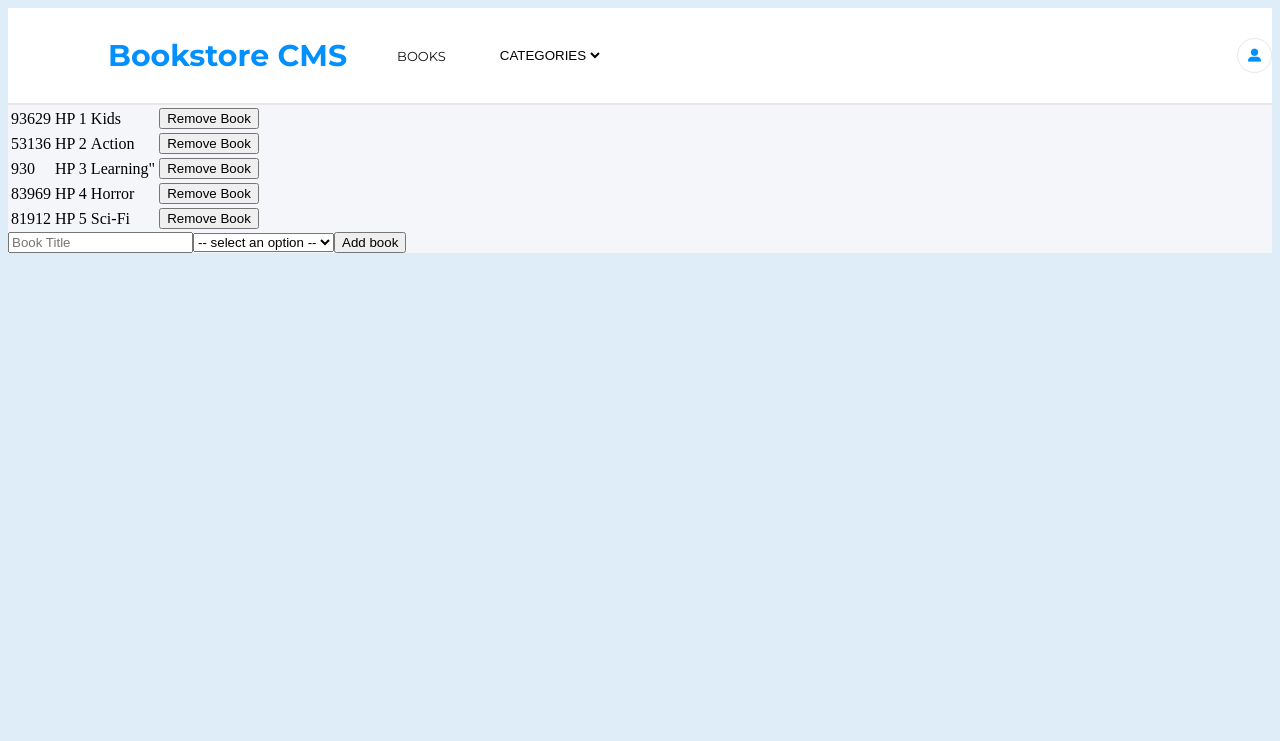
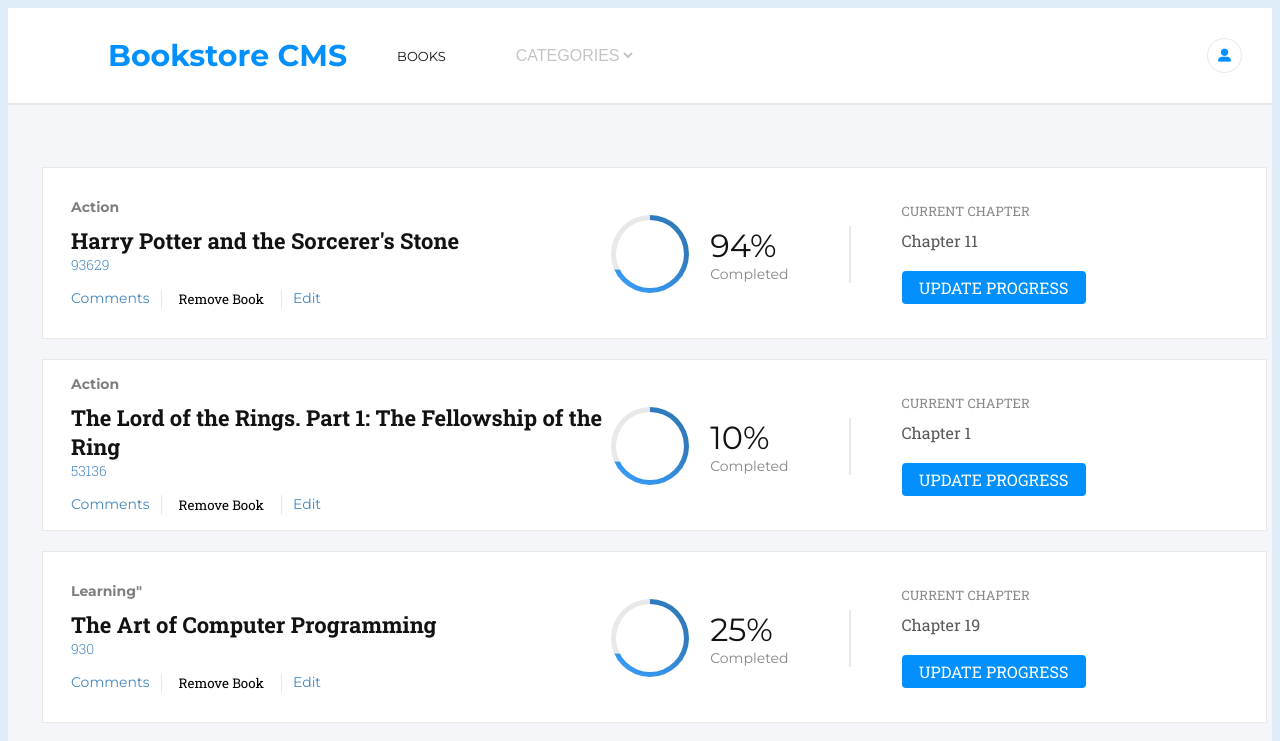
Before and after one commit to arslanbisharat/project-redux-bookstore, a React (Create React App) app: page / in a window 1280 px wide. Shown: the top 741 px of the page. Built offline with nearby package versions, Linux system fonts and the light colour scheme.

Commit message:
Finished styling

```diff
--- a/src/components/Book.js
+++ b/src/components/Book.js
@@ -7,15 +7,45 @@ const Book = ({ book, clickHandler }) => {
   };
   return (
     <tr>
-      <td>{book.id}</td>
-      <td>{book.title}</td>
-      <td>{book.category}</td>
-      <td>
-        {' '}
-        <button onClick={remove} type="button">
-          Remove Book
-        </button>
-        {' '}
+      <td className="left-td">
+        <div className="book-information-container">
+          <div className="book-category">{book.category}</div>
+          <div className="book-title roboto">{book.title}</div>
+          <div className="book-id roboto">{book.id}</div>
+
+          <div className="left-side-links">
+            <div className="book-id">Comments</div>
+            <div className="separator" />
+            <div className="book-id roboto ">
+              <button onClick={remove} type="button">
+                Remove Book
+              </button>
+              {' '}
+            </div>
+            <div className="separator" />
+            <div className="book-id">Edit</div>
+          </div>
+        </div>
+      </td>
+      <td className="center-td">
+        <div className="percent-circle" />
+        <div className="percent-info">
+          <div className="percent-number">
+            {Math.floor(Math.random() * 100)}
+            %
+          </div>
+          <div className="percent-completed">Completed</div>
+        </div>
+      </td>
+
+      <td className="right-td roboto">
+        <div className="current-chapter">CURRENT CHAPTER</div>
+        <div className="chapter-number">
+          Chapter
+          {' '}
+          {Math.floor(Math.random() * 20)}
+        </div>
+        <div className="update-progress">UPDATE PROGRESS</div>
       </td>
     </tr>
   );
--- a/src/containers/BooksForm.js
+++ b/src/containers/BooksForm.js
@@ -52,17 +52,24 @@ class BooksForm extends React.Component {
       'Sci-Fi',
     ];
     return (
+      <div className="form-container">
+        <h3>ADD NEW BOOK</h3>
         <form className="books-form" onSubmit={this.handleSubmit}>
           <input
             type="text"
             placeholder="Book Title"
+            className="title-input"
             name="title"
             onChange={this.handleChange}
           />
-        <select name="categories" onChange={this.handleChange} value={category}>
+          <select
+            name="categories"
+            onChange={this.handleChange}
+            value={category}
+          >
             <option default value>
               {' '}
-            -- select an option --
+              Category
               {' '}
             </option>
             {categories.map(category => (
@@ -71,8 +78,9 @@ class BooksForm extends React.Component {
               </option>
             ))}
           </select>
-        <input type="submit" value="Add book" />
+          <input type="submit" value="ADD BOOK" />
         </form>
+      </div>
     );
   }
 }
--- a/src/containers/BooksList.js
+++ b/src/containers/BooksList.js
@@ -4,12 +4,15 @@ import PropTypes from 'prop-types';
 import Book from '../components/Book';
 import { removeBook, changeFilter } from '../actions';
 import CategoryFilter from '../components/CategoryFilter';
-const BooksList = ({ books, removeBook, filter, changeFilter }) => {
-  const handleRemoveBook = (book) => {
+
+const BooksList = ({
+  books, removeBook, filter, changeFilter,
+}) => {
+  const handleRemoveBook = book => {
     removeBook(book);
   };
 
-  const handleFilterChange = (filter) => {
+  const handleFilterChange = filter => {
     changeFilter(filter);
   };
 
@@ -28,12 +31,12 @@ const BooksList = ({ books, removeBook, filter, changeFilter }) => {
         </div>
 
         <div className="profile-container">
-          <i className="fas fa-user-alt"></i>
+          <i className="fas fa-user-alt" />
         </div>
       </div>
       <table>
         <tbody>
-          {books.map((book) => {
+          {books.map(book => {
             if (filter === 'All' || !filter) {
               return (
                 <Book
@@ -60,14 +63,14 @@ const BooksList = ({ books, removeBook, filter, changeFilter }) => {
   );
 };
 
-const mapStateToProps = (state) => ({
+const mapStateToProps = state => ({
   books: state.books,
   filter: state.filter,
 });
 
-const mapDispatchToProps = (dispatch) => ({
-  removeBook: (book) => dispatch(removeBook(book)),
-  changeFilter: (filter) => dispatch(changeFilter(filter)),
+const mapDispatchToProps = dispatch => ({
+  removeBook: book => dispatch(removeBook(book)),
+  changeFilter: filter => dispatch(changeFilter(filter)),
 });
 
 BooksList.defaultProps = {
--- a/src/index.css
+++ b/src/index.css
@@ -3,15 +3,31 @@ body {
   display: flex;
   justify-content: center;
   align-items: center;
+  font-family: 'Montserrat', sans-serif;
 }
 
-.root {
+.root,
+.App {
   width: 100%;
   height: 100%;
   max-width: 1400px;
-  max-height: 1097px;
+  min-height: 1097px;
   overflow-y: scroll;
   background: #f5f6fa;
+  -ms-overflow-style: none;
+  scrollbar-width: none;
+  margin-bottom: 50px;
+}
+
+.roboto,
+.book-id button,
+input[type='submit'] {
+  font-family: 'Roboto Slab', serif;
+}
+
+.root::-webkit-scrollbar,
+.App::-webkit-scrollbar {
+  display: none;
 }
 
 .navbar {
@@ -31,13 +47,11 @@ body {
 .logo {
   font-size: 30px;
   font-weight: bold;
-  font-family: 'Montserrat', sans-serif;
   color: #0290ff;
   margin-left: 100px;
 }
 
 .option {
-  font-family: 'Montserrat', sans-serif;
   font-size: 13px;
   margin-left: 50px;
   color: #121212;
@@ -48,14 +62,202 @@ body {
   background: none;
 }
 
+.profile-container,
+tr,
+input[type='text'],
+select {
+  border: #e8e8e8 1px solid;
+}
+
 .profile-container {
   display: flex;
   justify-content: center;
   align-items: center;
   float: right;
   border-radius: 50%;
-  border: #e8e8e8 1px solid;
   font-size: 13px;
   padding: 10px 10px;
   color: #0290ff;
+  margin-right: 30px;
 }
+
+table {
+  width: 100%;
+  max-width: 1200px;
+  margin: 40px auto;
+}
+
+tr {
+  height: 170px;
+  width: 100%;
+  background: #fff;
+  display: flex;
+  padding-left: 27px;
+  margin-top: 20px;
+}
+
+.left-td {
+  width: 45%;
+  display: flex;
+  align-items: center;
+}
+
+.book-information-container {
+  display: flex;
+  flex-direction: column;
+  justify-content: center;
+}
+
+.book-category {
+  font-weight: bold;
+  color: #000;
+  opacity: 0.5;
+  font-size: 14px;
+}
+
+.book-title {
+  font-size: 22px;
+  color: #121212;
+  font-weight: bold;
+  margin-top: 10px;
+}
+
+.left-side-links {
+  display: flex;
+  justify-content: space-between;
+  width: 250px;
+  margin-top: 15px;
+}
+
+.book-id {
+  color: #4386bf;
+  font-size: 14px;
+  font-weight: 300;
+}
+
+.book-id button {
+  background: none;
+  border: none;
+  cursor: pointer;
+}
+
+.separator {
+  border-left: #e8e8e8 1px solid;
+}
+
+.center-td {
+  display: flex;
+  align-items: center;
+  height: 100%;
+}
+
+.percent-circle {
+  height: 68px;
+  width: 68px;
+  border-radius: 50%;
+  border: 5px solid transparent;
+  background-size: 100% 100%, 50% 70%, 100% 100%;
+  background-repeat: no-repeat;
+  background-image:
+    linear-gradient(white, white),
+    linear-gradient(30deg, #e8e8e8 36%, #e8e8e8 30%),
+    linear-gradient(210deg, #307bbe 36%, #379cf6 90%);
+  background-position:
+    center center,
+    left top,
+    right top,
+    left bottom,
+    right bottom;
+  background-origin: content-box, border-box, border-box, border-box, border-box;
+  background-clip: content-box, border-box, border-box, border-box, border-box;
+}
+
+.percent-info {
+  margin-left: 21px;
+  border-right: #e8e8e8 2px solid;
+  padding-right: 60px;
+}
+
+.percent-number,
+.percent-completed {
+  font-size: 32px;
+  color: #121212;
+}
+
+.percent-completed {
+  font-size: 14px;
+  opacity: 0.5;
+}
+
+.right-td {
+  padding-left: 50px;
+  display: flex;
+  flex-direction: column;
+  justify-content: center;
+}
+
+.current-chapter {
+  font-size: 13px;
+  color: #121212;
+  opacity: 0.5;
+}
+
+.chapter-number {
+  font-size: 16px;
+  color: #121212;
+  opacity: 0.7;
+  margin: 10px 0 20px;
+}
+
+.update-progress,
+input[type='submit'] {
+  background: #0290ff;
+  width: 184px;
+  height: 33px;
+  display: flex;
+  align-items: center;
+  justify-content: center;
+  color: #fff;
+  border-radius: 4px;
+}
+
+.form-container {
+  border-top: #e8e8e8 solid 2px;
+  margin-top: 40px;
+  margin-left: 100px;
+  margin-right: 100px;
+}
+
+.form-container h3 {
+  color: #888;
+  font-size: 20px;
+}
+
+form {
+  display: flex;
+}
+
+input[type='text'],
+select {
+  background: #fff;
+  font-size: 16px;
+  padding-left: 16px;
+  height: 45px;
+  color: #c4c4c4;
+  border-radius: 4px;
+}
+
+.form-container select {
+  margin: 0 45px;
+  width: 285px;
+}
+
+.title-input {
+  width: 550px;
+}
+
+input[type='submit'] {
+  border: none;
+  padding-left: 0;
+  height: 45px;
+}
--- a/src/index.js
+++ b/src/index.js
@@ -9,17 +9,29 @@ import bookStoreReducers from './reducers';
 const booksList = [
   {
     id: Math.floor(Math.random() * 100000),
-    title: 'HP 1',
-    category: 'Kids',
+    title: "Harry Potter and the Sorcerer's Stone",
+    category: 'Action',
   },
-  { id: Math.floor(Math.random() * 100000), title: 'HP 2', category: 'Action' },
   {
     id: Math.floor(Math.random() * 100000),
-    title: 'HP 3',
+    title: 'The Lord of the Rings. Part 1: The Fellowship of the Ring',
+    category: 'Action',
+  },
+  {
+    id: Math.floor(Math.random() * 100000),
+    title: 'The Art of Computer Programming',
     category: 'Learning"',
   },
-  { id: Math.floor(Math.random() * 100000), title: 'HP 4', category: 'Horror' },
-  { id: Math.floor(Math.random() * 100000), title: 'HP 5', category: 'Sci-Fi' },
+  {
+    id: Math.floor(Math.random() * 100000),
+    title: 'At the Mountains of Madness',
+    category: 'Horror',
+  },
+  {
+    id: Math.floor(Math.random() * 100000),
+    title: 'I, Robot',
+    category: 'Sci-Fi',
+  },
 ];
 
 const defaultState = { books: booksList, filter: 'All' };
```
Also changed, not shown: src/components/CategoryFilter.js (+4 -3 lines). Lines whose indentation alone changed are shown as unchanged.
